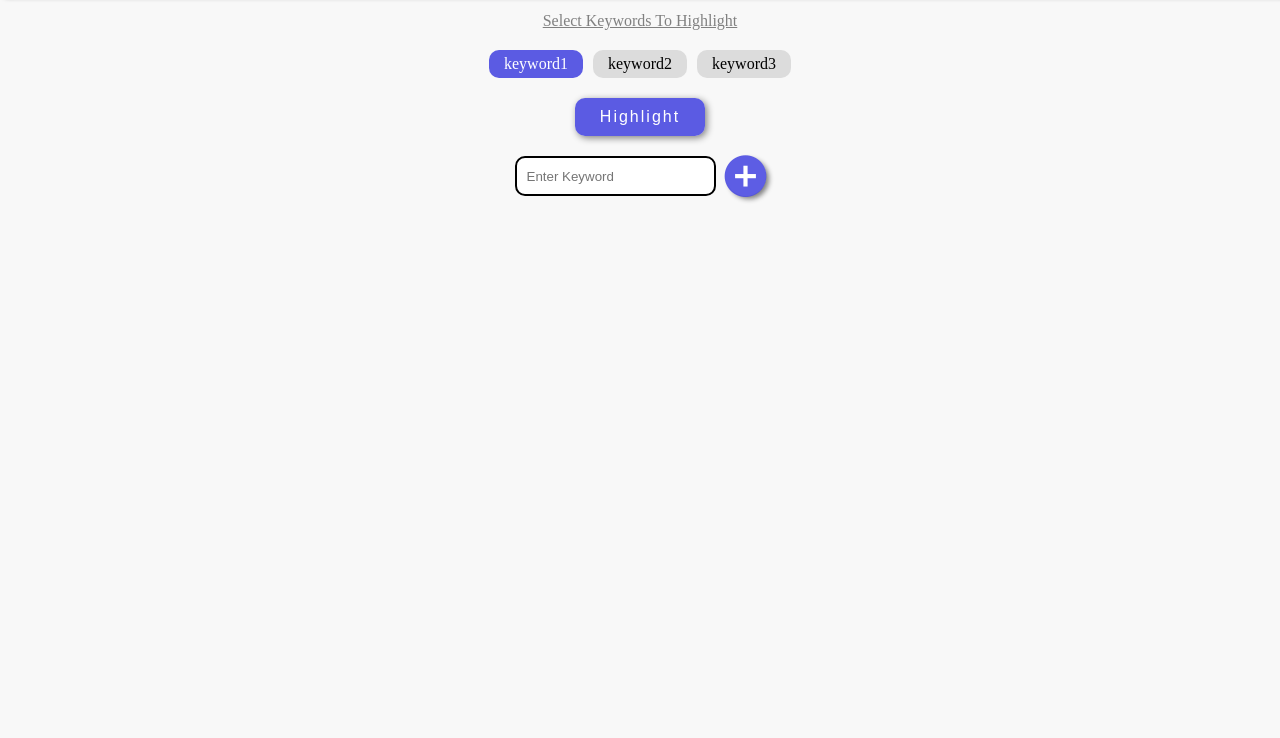
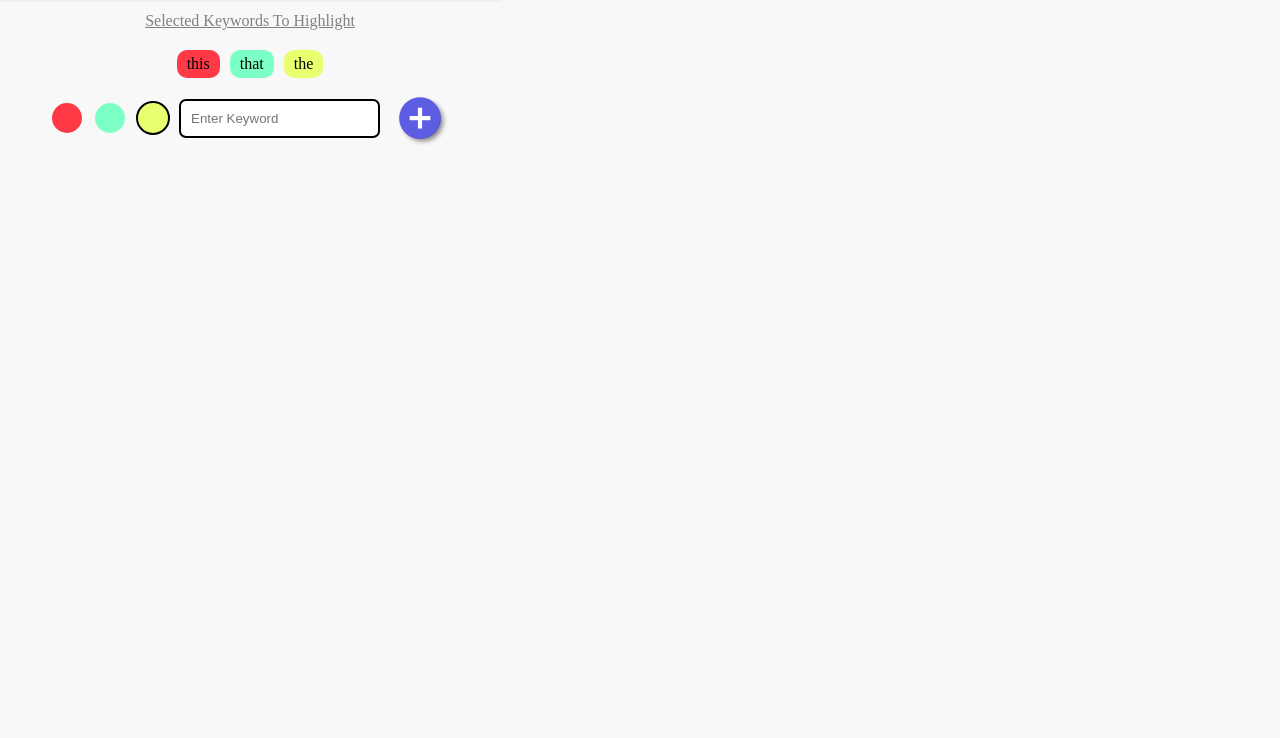
Before and after one commit to AbhiGattineni/ACS_Extenstion, a browser extension: page index.html in a window 1280 px wide. Shown: the part 62-800 px from the top of the page. Drawn offline with nearby package versions, Linux system fonts and the light colour scheme.

Commit message:
Different colors for different words

```diff
--- a/index.html
+++ b/index.html
@@ -12,13 +12,17 @@
         <h1>Highlight keywords</h1>
     </nav>
     <main>
-        <p class="hint">select keywords to highlight</p>
+        <p class="hint">Selected keywords to highlight</p>
         <section>
         </section>
-        <button id="highlightButton">Highlight</button>
         <div>
+            <aside>
+                <input type="radio" id="redColor" name="color" class="redc clr">
+                <input type="radio" id="greenColor" name="color" class="greenc clr">
+                <input type="radio" id="yellowColor" name="color" class="yellowc clr" checked>
+            </aside>
             <input id="keywordsInput" type="text" placeholder="Enter Keyword">
-            <button title="add-keyword" class="add-btn"><i class='bx bxs-plus-circle'></i></button>
+            <button title="Add Keyword" class="add-btn"><i class='bx bxs-plus-circle'></i></button>
         </div>
     </main>
     <script src="popup.js"></script>
--- a/popup.js
+++ b/popup.js
@@ -1,37 +1,76 @@
 document.addEventListener('DOMContentLoaded', function() {
-    const highlightButton = document.getElementById('highlightButton');
     const keywordsInput = document.getElementById('keywordsInput');
     const displayArea = document.querySelector('section');
     const addKeyword = document.querySelector('.add-btn');
+    const colorRadios = document.querySelectorAll('.clr');
 
-    let keywordsList = ['keyword1', 'keyword2', 'keyword3'];
+    const defaultKeywords = {
+        'this': '#FF3946',
+        'that': '#7cffc4',
+        'the': '#e9ff70'
+    };
 
-    keywordsList.forEach(keyword => {
+    let keywordsColors = JSON.parse(localStorage.getItem('keywordsColors')) || defaultKeywords;
+
+    function saveKeywordsColorsToLocalStorage() {
+        localStorage.setItem('keywordsColors', JSON.stringify(keywordsColors));
+    }
+
+    function addKeywordWithColor(keyword, color) {
         const para = document.createElement('p');
+        const i = document.createElement('i');
+        i.setAttribute('class', 'bx bxs-x-circle');
         para.textContent = keyword;
+        para.style.backgroundColor = color;
         para.classList.add('tab');
         displayArea.appendChild(para);
-    });
+        if (!(keyword in defaultKeywords)) {
+            para.appendChild(i);
+            i.addEventListener('click', function() {
+                deleteKeywordAndDisplay(keyword);
+            });
+        }
+    }
+
+    function addKeywordToStorageAndDisplay(keyword, color) {
+        keywordsColors[keyword] = color;
+        saveKeywordsColorsToLocalStorage();
+        addKeywordWithColor(keyword, color);
+    }
+
+    function deleteKeywordAndDisplay(keyword) {
+        delete keywordsColors[keyword];
+        saveKeywordsColorsToLocalStorage();
+        loadKeywordsFromStorageAndDisplay();
+    }
+
+    function loadKeywordsFromStorageAndDisplay() {
+        displayArea.innerHTML = '';
+        Object.keys(keywordsColors).forEach(keyword => {
+            addKeywordWithColor(keyword, keywordsColors[keyword]);
+        });
+    }
+
+    loadKeywordsFromStorageAndDisplay();
+
     addKeyword.addEventListener('click', function() {
         const keyword = keywordsInput.value.trim();
         if (keyword !== '') {
-            keywordsList.push(keyword);
-
-            const para = document.createElement('p');
-            para.textContent = keyword;
-            para.classList.add('tab');
-            displayArea.appendChild(para);
-
+            let color;
+            if (colorRadios[0].checked) {
+                color = '#FF3946'; // Red color
+            } else if (colorRadios[1].checked) {
+                color = '#7cffc4'; // Green color
+            } else {
+                color = '#e9ff70'; // Yellow color
+            }
+            addKeywordToStorageAndDisplay(keyword, color);
             keywordsInput.value = '';
         }
     });
-    highlightButton.addEventListener('click', function() {
-        const keywords = keywordsInput.value.trim();
-        if (keywords !== '') {
-            chrome.tabs.query({active: true, currentWindow: true}, function(tabs) {
-                const activeTab = tabs[0];
-                chrome.tabs.sendMessage(activeTab.id, { action: 'highlight', keywords: keywords });
-            });
-        }
-    });
+
+    // Automatically trigger highlighting functionality
+    const keywordsWithColors = Object.entries(keywordsColors).map(([keyword, color]) => ({ keyword, color }));
+    chrome.runtime.sendMessage({ action: 'highlight', keywords: keywordsWithColors });
+
 });
--- a/style.css
+++ b/style.css
@@ -7,11 +7,12 @@
 body{
     background-color: rgba(244, 244, 244, 0.622);
     position: relative;
+    width: 500px;
 }
 
 nav{
     background-color: #fff;
-    box-shadow: 5px 0 5px gray;
+    box-shadow: 0 0 5px gray;
     padding: 1rem;
     text-align: center;
 }
@@ -28,14 +29,12 @@ main{
 .tab{
     background-color: rgb(220, 220, 220);
     display: inline-flex;
-    padding: 5px 15px;
+    padding: 5px 10px 5px 10px;
     border-radius: 10px;
-    cursor: pointer;
 }
 
-.tab:hover{
-    background-color: rgba(75, 75, 225, 0.901);
-    color: #fff;
+.tab i{
+    cursor: pointer;
 }
 
 .hint{
@@ -51,20 +50,66 @@ section{
     gap: 10px;
 }
 
-.tab:first-child{
-    background-color: rgba(75, 75, 225, 0.901);
-    color: white;
+section p{
+    display: flex;
+    align-items: center;
+    justify-content: space-between;
+    gap: 5px;
+    color: black;
+}
+
+section p i {
+    color: #fff;
 }
 
 div{
     display: flex;
-    gap: 10px;
+    align-items: center;
+    gap: 20px;
 }
 
 div input{
-    border-radius: 10px;
+    border-radius: 7px;
     border: 2px solid;
-    padding: 0 10px;
+    padding: 10px 10px;
+}
+
+aside{
+    display: flex;
+    align-items: center;
+    gap: 30px;
+}
+
+aside input:checked::after{
+    border: 2px solid black;
+}
+
+aside input{
+    position: relative;
+    cursor: pointer;
+}
+
+aside input::after{
+    content: "";
+    position: absolute;
+    width: 30px;
+    height: 30px;
+    border-radius: 50px;
+    top: 50%;
+    left: 50%;
+    transform: translate(-50%,-50%);
+}
+
+.redc::after{
+    background-color: #FF3946;
+}
+
+.yellowc::after{
+    background-color: #e9ff70;
+}
+
+.greenc::after{
+    background-color: #7cffc4;
 }
 
 .add-btn {
```
Also changed, not shown: background.js (+17 -0 lines), contentScript.js (added, +20 -0 lines), images/icon.png (added), manifest.json.
